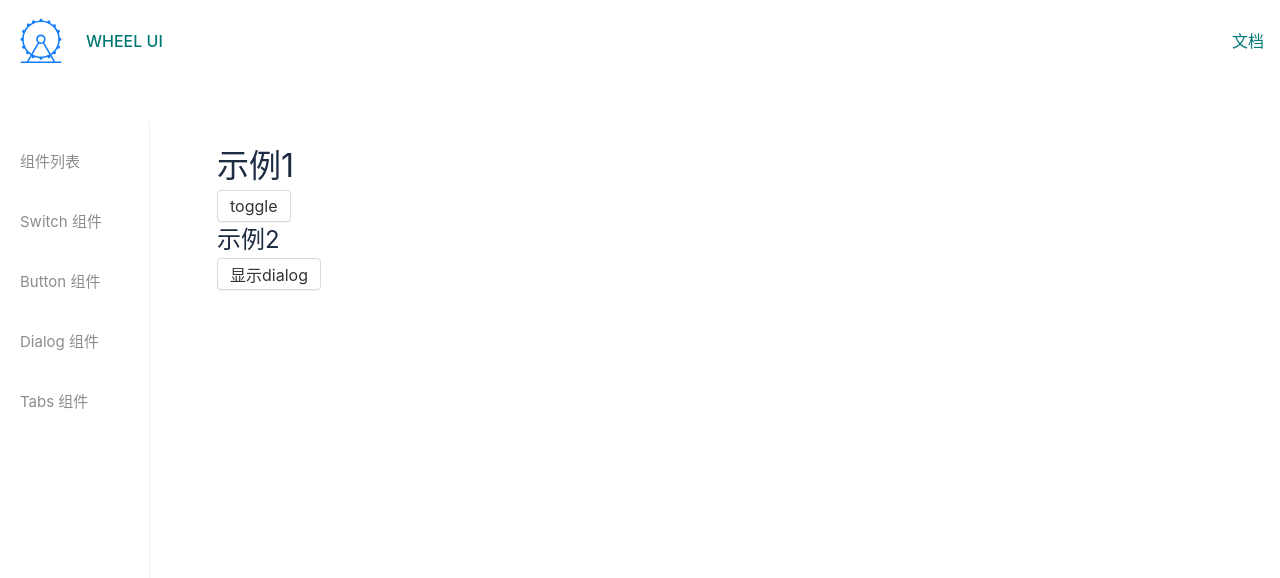
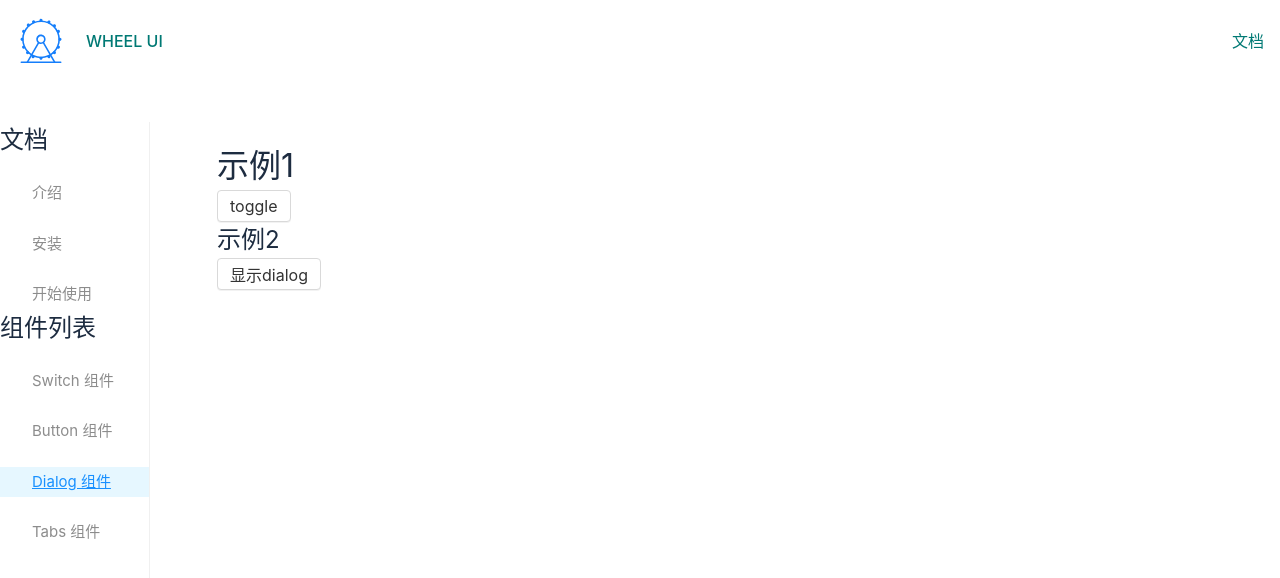
Before and after one commit to xhrbtk/wheel-vue3, a Vue app: page /#/doc/dialog in a window 1280 px wide. Shown: the top 578 px of the page. Built offline with nearby package versions, Linux system fonts and the light colour scheme.

Commit message:
feat:引入github-markedown-css

```diff
--- a/package.json
+++ b/package.json
@@ -6,6 +6,7 @@
     "build": "vite build"
   },
   "dependencies": {
+    "github-markdown-css": "^5.1.0",
     "vue": "^3.0.4",
     "vue-router": "4.0.12"
   },
--- a/src/index.scss
+++ b/src/index.scss
@@ -11,7 +11,7 @@ a {
   text-decoration: none;
   color: inherit;
   &:hover {
-    border-bottom: 1px solid;
+    // border-bottom: 1px solid;
     cursor: pointer;
   }
 }
--- a/src/main.ts
+++ b/src/main.ts
@@ -1,6 +1,7 @@
 
 import "./lib/wheel.scss"
 import './index.scss'
+import 'github-markdown-css'
 import { createApp } from 'vue'
 import App from './App.vue'
 
--- a/src/router.ts
+++ b/src/router.ts
@@ -7,6 +7,9 @@ import Buttondemo from './components/Buttondemo.vue'
 import Dialogdemo from './components/Dialogdemo.vue'
 import Tabsdemo from './components/Tabsdemo.vue'
 import Docdemo from './components/Docdemo.vue'
+import Intro from './views/Intro.vue';
+import GetStarted from './views/GetStarted.vue'
+import Install from './views/Install.vue'
 
 const history = createWebHashHistory()
 const router = createRouter({
@@ -17,6 +20,9 @@ const router = createRouter({
             path: '/doc', component: Doc,
             children: [
                 { path: '', component: Docdemo },
+                { path: "intro", component: Intro },
+                { path: "get-started", component: GetStarted },
+                { path: "install", component: Install },
                 { path: 'switch', component: Switchdemo },
                 { path: 'button', component: Buttondemo },
                 { path: 'dialog', component: Dialogdemo },
--- a/src/views/Doc.vue
+++ b/src/views/Doc.vue
@@ -4,8 +4,20 @@
             <Topnav class="nav" toggleMenuButtonVisible></Topnav>
             <div class="content" >
                 <aside >
+                    <h2>文档</h2>
                     <ol>
-                       <li>组件列表</li>
+                      <li>
+                        <router-link to="/doc/intro">介绍</router-link>
+                      </li>
+                      <li>
+                        <router-link to="/doc/install">安装</router-link>
+                      </li>
+                      <li>
+                        <router-link to="/doc/get-started">开始使用</router-link>
+                      </li>
+                    </ol>
+                    <h2>组件列表</h2>
+                    <ol>
                         <li>
                             <router-link to="/doc/switch">Switch 组件</router-link>
                         </li>
@@ -48,6 +60,7 @@ const leftStyle = computed(() => {
 </script>
 
 <style lang="scss" scoped>
+
 .layout {
   display: flex;
   flex-direction: column;
@@ -63,7 +76,6 @@ const leftStyle = computed(() => {
     aside {
       flex-shrink: 0;
       width: 150px;
-      padding: 0 16px 16px 16px;
       position: fixed;
       left: v-bind(leftStyle);
       background: #fff;
@@ -75,16 +87,22 @@ const leftStyle = computed(() => {
       }
       ol {
         li {
-          font-size: 15px;
-          color: #00000073;
-          height: 40px;
-          margin-top: 20px;
-          display: flex;
-          align-items: center;
-          padding-left: 4px;
-          &:hover{
-            color: #1890ff;
+          >a{
+            display: block;
+            padding: 4px 32px;
+            font-size: 15px;
+            color: #00000073;
+            margin-top: 20px;
+            &:hover{
+              color: #1890ff;
+            }
+            &.router-link-active{
+              background: #e6f7ff;
+              color: #1890ff;
+              text-decoration: underline;
+            }
           }
+
         }
       }
     }
--- /dev/null
+++ b/src/views/Getstarted.vue
@@ -0,0 +1,5 @@
+<template>
+<div>
+    开始
+</div>
+</template>
--- /dev/null
+++ b/src/views/Install.vue
@@ -0,0 +1,6 @@
+<template>
+    <article class="markdown-body">
+        <h1>安装</h1>
+        <p>打开</p>
+    </article>
+</template>
--- /dev/null
+++ b/src/views/Intro.vue
@@ -0,0 +1,5 @@
+<template>
+    <div>
+        介绍
+    </div>
+</template>
```
Also changed, not shown: 1 other file (tests, documents, lock files or other folders).
